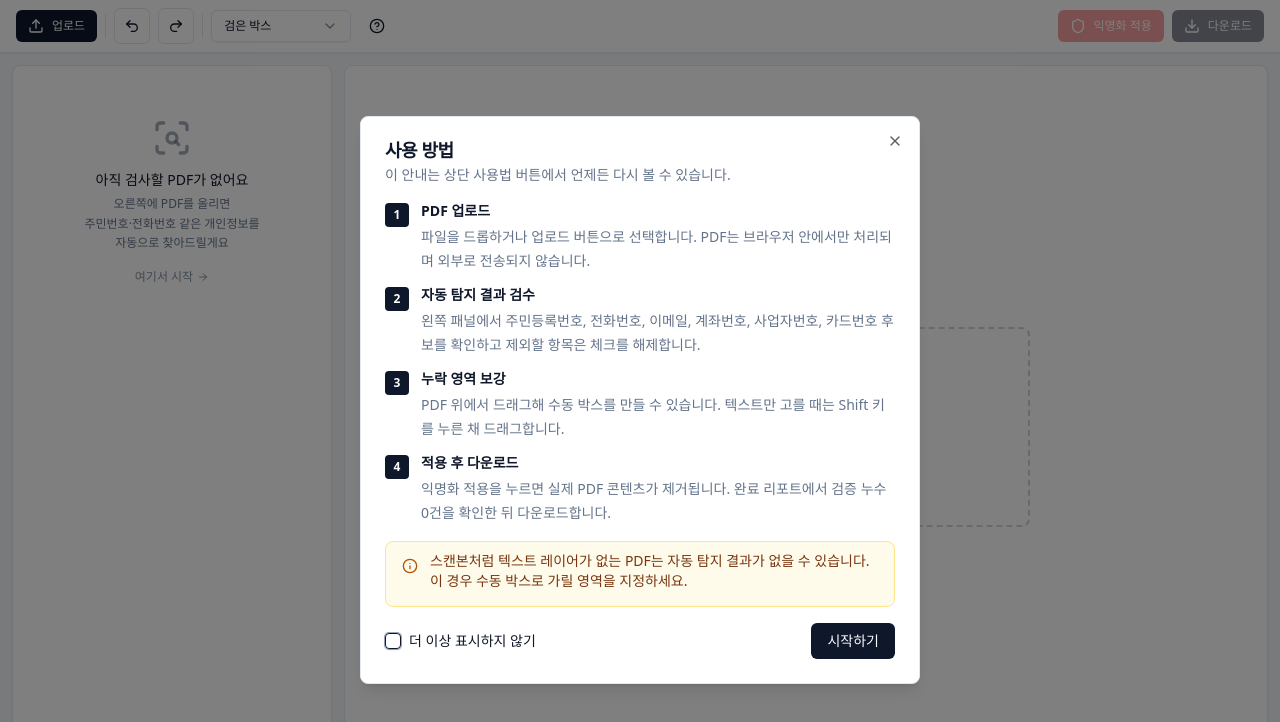
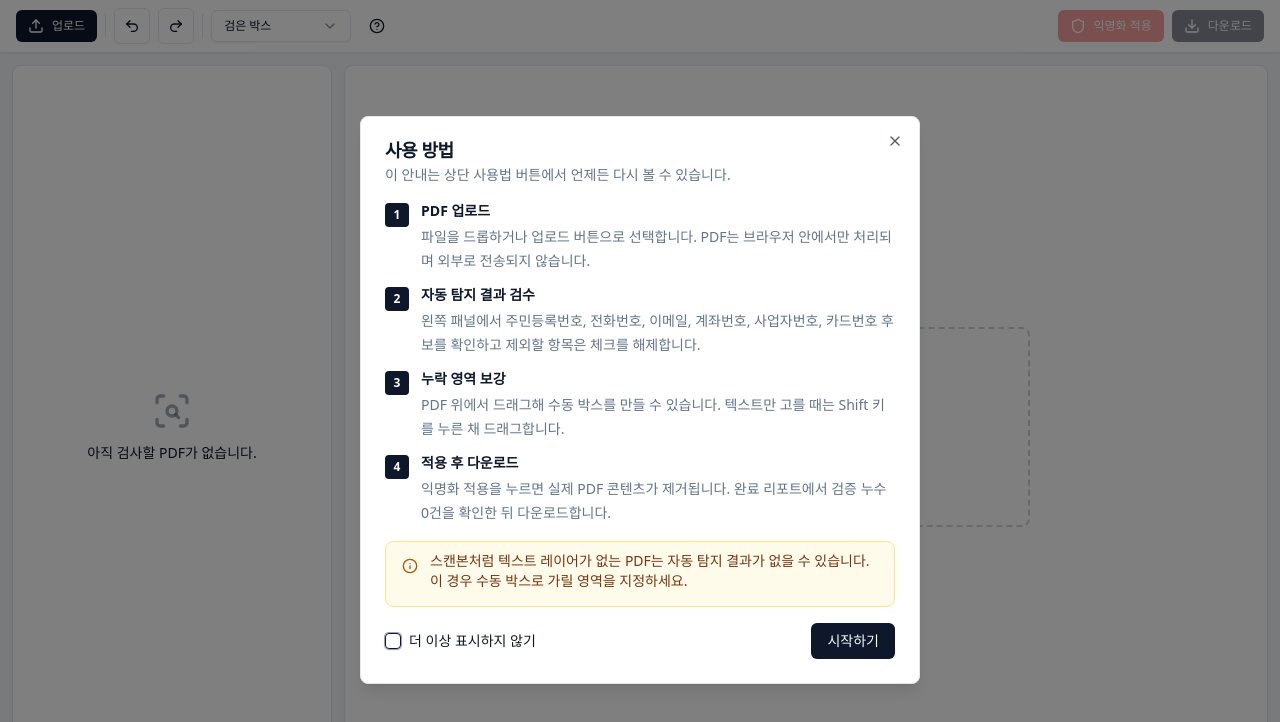
Before and after one commit to nextintelligence-ai/pii-guard-js, a React (Vite) app: page / in a window 1280 px wide. Shown: the top 722 px of the page. Built offline with nearby package versions, Linux system fonts and the light colour scheme.

Commit message:
fix(ui): empty/loading/applying 상태를 사이드바 vertical 중앙 정렬

```diff
--- a/src/App.tsx
+++ b/src/App.tsx
@@ -1,23 +1,26 @@
-import { useCallback, useEffect, useState } from 'react';
-import { useAppStore } from '@/state/store';
-import { Toolbar } from '@/components/Toolbar';
-import { DropZone } from '@/components/DropZone';
-import { PdfCanvas } from '@/components/PdfCanvas';
-import { CandidatePanel } from '@/components/CandidatePanel';
-import { PageNavigator } from '@/components/PageNavigator';
-import { ReportModal } from '@/components/ReportModal';
-import { UsageGuideModal } from '@/components/UsageGuideModal';
-import { ScanSearch, Loader2, ShieldCheck, ArrowRight } from 'lucide-react';
-import { Card } from '@/components/ui/card';
-import { ScrollArea } from '@/components/ui/scroll-area';
-import { Badge } from '@/components/ui/badge';
-import { Alert, AlertDescription } from '@/components/ui/alert';
-import { Toaster } from '@/components/ui/sonner';
-import { usePdfDocument } from '@/hooks/usePdfDocument';
-import { useAutoDetect } from '@/hooks/useAutoDetect';
-import { useApply } from '@/hooks/useApply';
-import { useKeyboard } from '@/hooks/useKeyboard';
-import { hasSeenUsageGuide, markUsageGuideSeen } from '@/utils/usageGuideStorage';
+import { useCallback, useEffect, useState } from "react";
+import { useAppStore } from "@/state/store";
+import { Toolbar } from "@/components/Toolbar";
+import { DropZone } from "@/components/DropZone";
+import { PdfCanvas } from "@/components/PdfCanvas";
+import { CandidatePanel } from "@/components/CandidatePanel";
+import { PageNavigator } from "@/components/PageNavigator";
+import { ReportModal } from "@/components/ReportModal";
+import { UsageGuideModal } from "@/components/UsageGuideModal";
+import { ScanSearch, Loader2, ShieldCheck } from "lucide-react";
+import { Card } from "@/components/ui/card";
+import { ScrollArea } from "@/components/ui/scroll-area";
+import { Badge } from "@/components/ui/badge";
+import { Alert, AlertDescription } from "@/components/ui/alert";
+import { Toaster } from "@/components/ui/sonner";
+import { usePdfDocument } from "@/hooks/usePdfDocument";
+import { useAutoDetect } from "@/hooks/useAutoDetect";
+import { useApply } from "@/hooks/useApply";
+import { useKeyboard } from "@/hooks/useKeyboard";
+import {
+  hasSeenUsageGuide,
+  markUsageGuideSeen,
+} from "@/utils/usageGuideStorage";
 
 export default function App() {
   useKeyboard();
@@ -26,7 +29,9 @@ export default function App() {
   const { apply, download } = useApply();
   const doc = useAppStore((s) => s.doc);
   const [usageGuideOpen, setUsageGuideOpen] = useState(false);
-  const [doNotShowUsageGuideAgain, setDoNotShowUsageGuideAgain] = useState(false);
+  const [doNotShowUsageGuideAgain, setDoNotShowUsageGuideAgain] = useState(
+    false,
+  );
 
   useEffect(() => {
     if (!hasSeenUsageGuide()) {
@@ -49,80 +54,88 @@ export default function App() {
 
   return (
     <div className="flex min-h-screen flex-col bg-muted">
-      <Toolbar onLoad={load} onApply={apply} onDownload={download} onHelp={openUsageGuide} />
+      <Toolbar
+        onLoad={load}
+        onApply={apply}
+        onDownload={download}
+        onHelp={openUsageGuide}
+      />
       <main className="flex-1 grid grid-cols-[320px_1fr] gap-3 p-3">
         <Card className="flex flex-col overflow-hidden">
-          <ScrollArea className="flex-1">
-            <div className="p-3">
-              {doc.kind === 'empty' && (
-                <div className="flex flex-col items-center gap-3 py-10 text-center">
+          {doc.kind === "ready" ? (
+            <ScrollArea className="flex-1">
+              <div className="p-3">
+                <div className="mb-3 flex items-center gap-2 border-b pb-3 text-xs">
+                  <Badge variant="outline">{doc.fileName}</Badge>
+                  <span className="text-muted-foreground">
+                    {doc.pages.length}페이지
+                  </span>
+                </div>
+                <CandidatePanel />
+              </div>
+            </ScrollArea>
+          ) : (
+            <div className="flex flex-1 flex-col p-3">
+              {doc.kind === "empty" && (
+                <div className="flex flex-1 flex-col items-center justify-center gap-3 text-center">
                   <ScanSearch className="h-10 w-10 text-muted-foreground/60" />
+                  <p className="text-sm font-medium">
+                    아직 검사할 PDF가 없습니다.
+                  </p>
+                </div>
+              )}
+              {doc.kind === "loading" && (
+                <div className="flex flex-1 flex-col items-center justify-center gap-3 text-center">
+                  <Loader2 className="h-8 w-8 animate-spin text-muted-foreground" />
+                  <p className="text-sm text-muted-foreground">
+                    PDF를 여는 중이에요…
+                  </p>
+                </div>
+              )}
+              {doc.kind === "applying" && (
+                <div className="flex flex-1 flex-col items-center justify-center gap-3 text-center">
+                  <Loader2 className="h-8 w-8 animate-spin text-muted-foreground" />
                   <div className="space-y-1">
-                    <p className="text-sm font-medium">아직 검사할 PDF가 없어요</p>
-                    <p className="text-xs leading-relaxed text-muted-foreground">
-                      오른쪽에 PDF를 올리면
-                      <br />
-                      주민번호·전화번호 같은 개인정보를
-                      <br />
-                      자동으로 찾아드릴게요
+                    <p className="text-sm font-medium">
+                      개인정보를 가리는 중이에요
                     </p>
-                  </div>
-                  <div className="mt-1 inline-flex items-center gap-1 text-xs text-muted-foreground/80">
-                    여기서 시작 <ArrowRight className="h-3 w-3" />
+                    <p className="text-xs text-muted-foreground">
+                      잠시만 기다려 주세요…
+                    </p>
                   </div>
                 </div>
               )}
-              {doc.kind === 'loading' && (
-                <div className="flex flex-col items-center gap-3 py-10 text-center">
-                  <Loader2 className="h-8 w-8 animate-spin text-muted-foreground" />
-                  <p className="text-sm text-muted-foreground">PDF를 여는 중이에요…</p>
-                </div>
-              )}
-              {doc.kind === 'ready' && (
-                <>
-                  <div className="mb-3 flex items-center gap-2 border-b pb-3 text-xs">
-                    <Badge variant="outline">{doc.fileName}</Badge>
-                    <span className="text-muted-foreground">{doc.pages.length}페이지</span>
-                  </div>
-                  <CandidatePanel />
-                </>
-              )}
-              {doc.kind === 'applying' && (
-                <div className="flex flex-col items-center gap-3 py-10 text-center">
-                  <Loader2 className="h-8 w-8 animate-spin text-muted-foreground" />
-                  <div className="space-y-1">
-                    <p className="text-sm font-medium">개인정보를 가리는 중이에요</p>
-                    <p className="text-xs text-muted-foreground">잠시만 기다려 주세요…</p>
-                  </div>
-                </div>
-              )}
-              {doc.kind === 'done' && (
+              {doc.kind === "done" && (
                 <Alert>
                   <ShieldCheck className="h-4 w-4" />
                   <AlertDescription>
-                    <span className="font-medium text-foreground">익명화가 끝났어요!</span>
+                    <span className="font-medium text-foreground">
+                      익명화가 끝났어요!
+                    </span>
                     <br />
                     상단의 다운로드 버튼을 눌러 저장하세요.
                   </AlertDescription>
                 </Alert>
               )}
-              {doc.kind === 'error' && (
+              {doc.kind === "error" && (
                 <Alert variant="destructive">
                   <AlertDescription>
-                    <span className="font-medium">처리 중 문제가 발생했어요.</span>
+                    <span className="font-medium">
+                      처리 중 문제가 발생했어요.
+                    </span>
                     <br />
                     {doc.message}
                   </AlertDescription>
                 </Alert>
               )}
             </div>
-          </ScrollArea>
+          )}
         </Card>
 
         <Card className="flex flex-col items-center justify-center overflow-hidden p-3">
-          {doc.kind === 'empty' || doc.kind === 'loading' ? (
+          {doc.kind === "empty" || doc.kind === "loading" ? (
             <DropZone onFile={load} />
-          ) : doc.kind === 'ready' ? (
+          ) : doc.kind === "ready" ? (
             <>
               <div className="overflow-auto max-h-[calc(100vh-180px)]">
                 <PdfCanvas />
```
